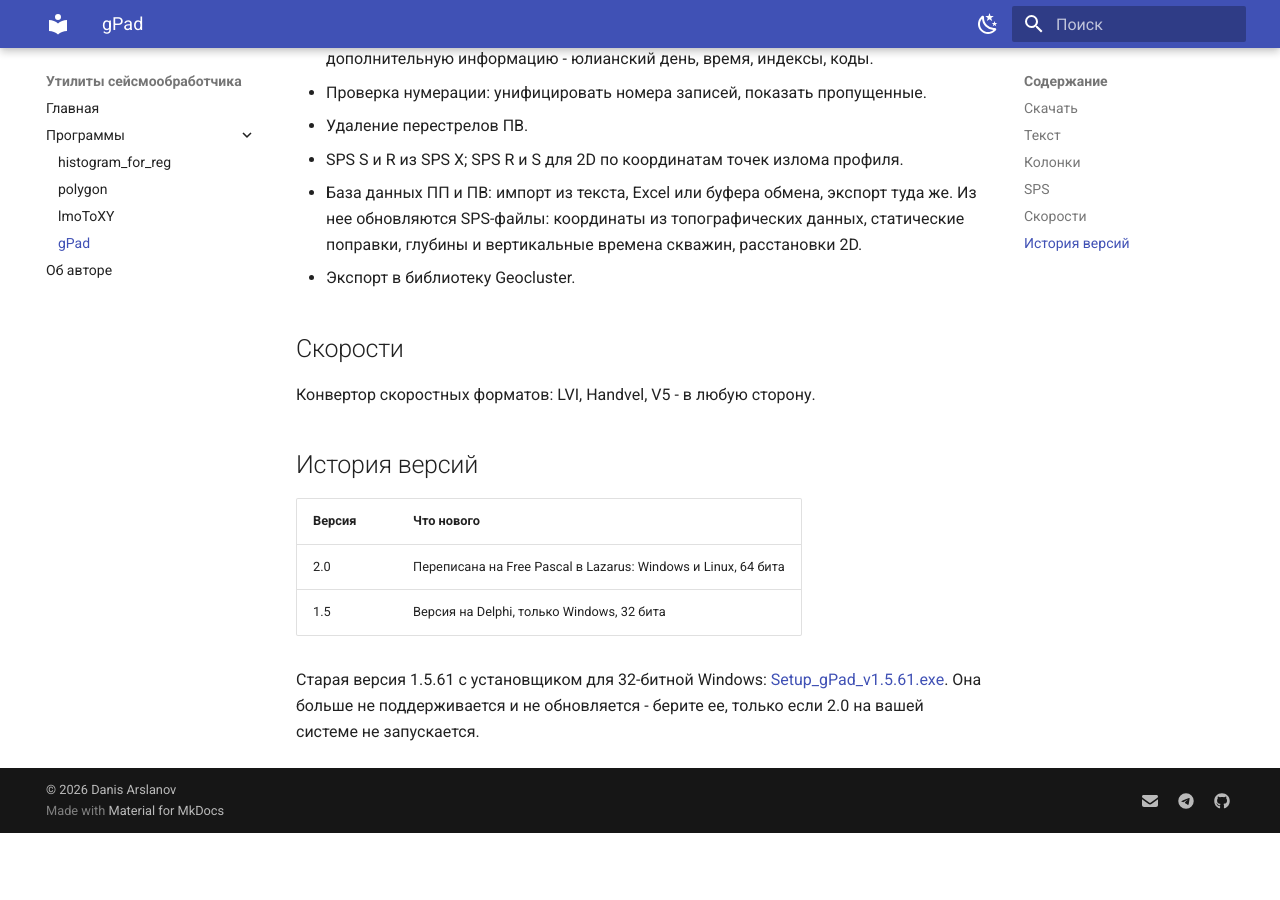
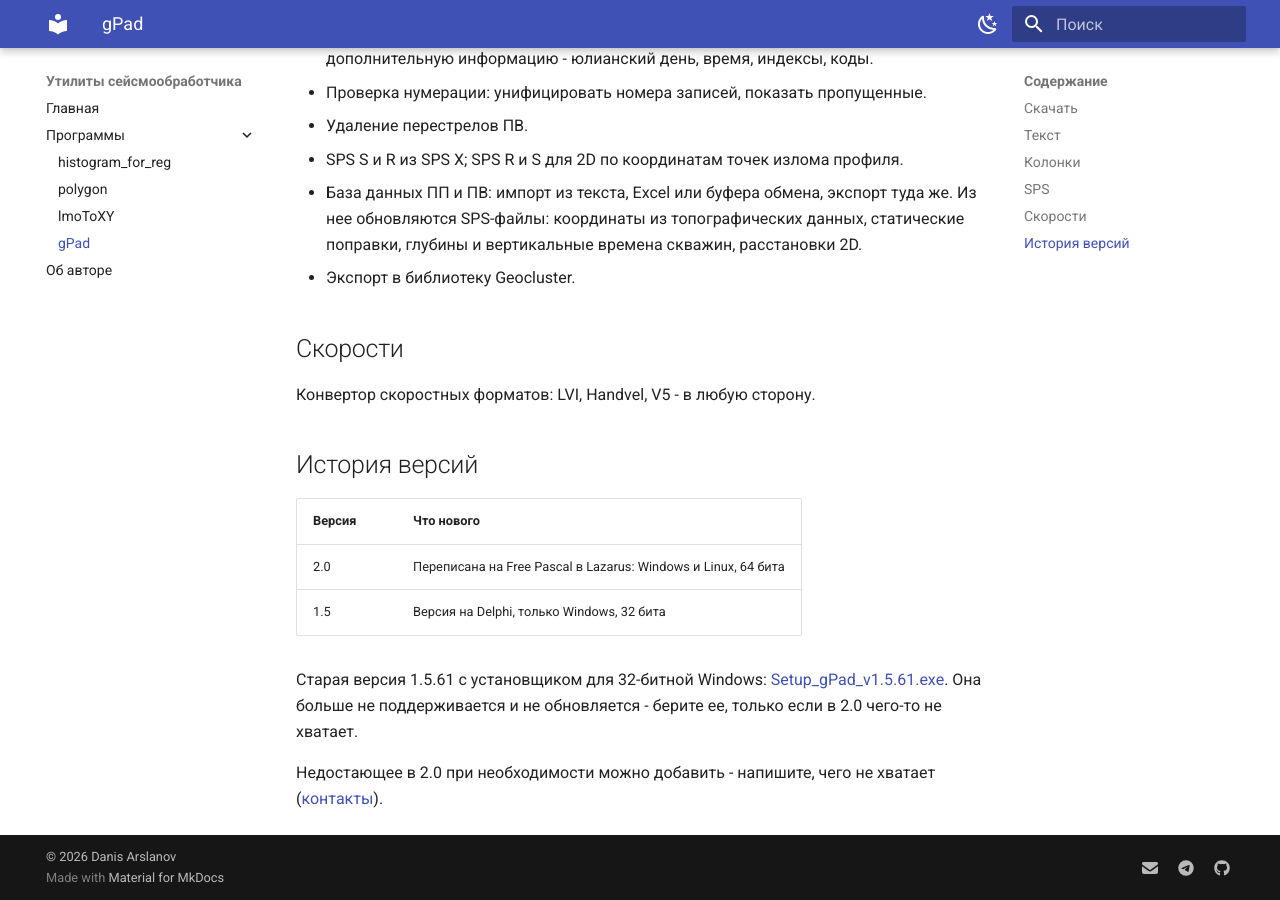
Before and after one commit to daniscoder/daniscoder.github.io, an MkDocs documentation site: the page built from docs/gpad.md, in a window 1280 px wide and 900 px high, scrolled down 2268 px. Built offline with MkDocs 1.6.1 and Material for MkDocs 9.7.7, drawn with Linux system fonts in a browser that asks for light colours; before the commit the page ends 3101 px from its top, so only the background shows below that.

Commit message:
gPad: старую версию брать, если в 2.0 чего-то не хватает
И сказано, что недостающее в 2.0 можно добавить. У «Связаться» явный якорь:
номерной якорь русского заголовка съезжает при новом разделе.

```diff
--- a/docs/gpad.md
+++ b/docs/gpad.md
@@ -79,5 +79,8 @@ sudo yum install gtk2             # CentOS, RHEL, Rocky, Alma
 
 Старая версия 1.5.61 с установщиком для 32-битной Windows:
 [Setup_gPad_v1.5.61.exe](https://github.com/daniscoder/daniscoder.github.io/releases/download/gPad/Setup_gPad_v1.5.61.exe).
-Она больше не поддерживается и не обновляется - берите ее, только если 2.0 на
-вашей системе не запускается.
+Она больше не поддерживается и не обновляется - берите ее, только если в 2.0
+чего-то не хватает.
+
+Недостающее в 2.0 при необходимости можно добавить - напишите, чего не хватает
+([контакты](author.md#contacts)).
```
Also changed, not shown: docs/author.md (+1 -1 lines).
